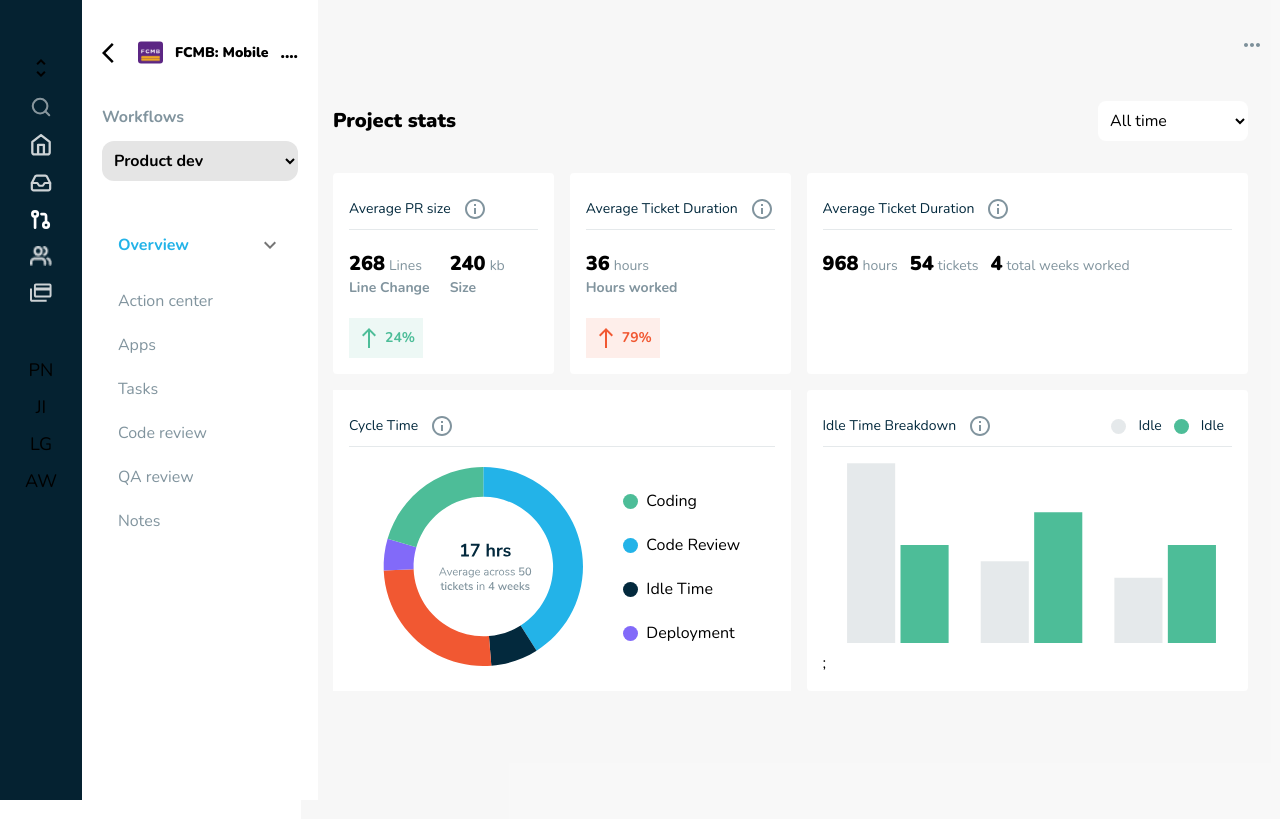
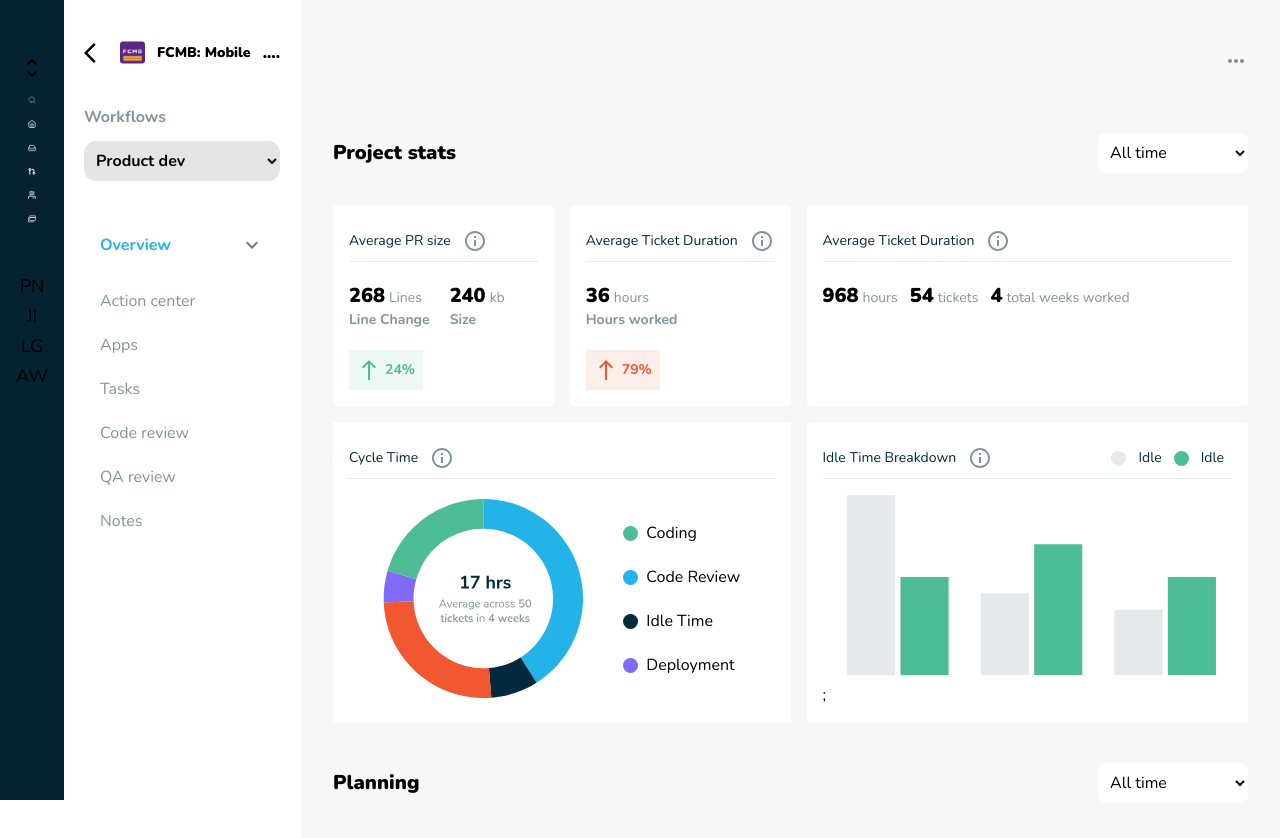
Before and after one commit to AdamJamiu/zeedas-dashboard, a Next.js app: page / in a window 1280 px wide. Shown: the top 838 px of the page. Built offline with nearby package versions, Linux system fonts and the light colour scheme.

Commit message:
tailwind.config

```diff
--- a/components/Main.js
+++ b/components/Main.js
@@ -172,6 +172,15 @@ const MainPage = () => {
                     </div>
                 </div>
 
+                {/*  */}
+                <div className='w-full flex flex-row items-center justify-between my-10'>
+                    <p className='font-black text-xl'>Planning</p>
+                    <select className='bg-white rounded-lg w-[150px] p-2'>
+                        <option>All time</option>
+                        <option>All time</option>
+                    </select>
+                </div>
+
             </div>
         </div>
     )
--- a/components/navigations/Sidenav.js
+++ b/components/navigations/Sidenav.js
@@ -20,7 +20,7 @@ const SideNav = () => {
 
     return (
 
-        <div className='px-5 h-full w-[100px] bg-[#052231] overflow-y-hidde'>
+        <div className='px-5 h-full  w-[100px] bg-[#052231] overflow-y-hidden'>
 
             <div className='pb-7 h-fit pt-[3em] flex flex-col items-center'>
 
@@ -29,7 +29,7 @@ const SideNav = () => {
                 </IconButton>
 
                 <IconButton size='medium' color="inherit" className='mb-3 bg-transparent text-white rounded-[.5em] hover:bg-glass'>
-                    <Image src={search} height={22} width={22} alt="" />
+                    <Image src={search} height={22} width={22} alt=""/>
                 </IconButton>
 
                 <IconButton size='medium' color="inherit" className='mb-3 text-white rounded-[.5em] hover:bg-glass'>
@@ -37,37 +37,37 @@ const SideNav = () => {
                 </IconButton>
 
                 <IconButton size='medium' color="inherit" className='mb-3 text-white rounded-[.5em] hover:bg-glass'>
-                    <Image src={inbox} height={22} width={22} alt="" />
+                    <Image src={inbox} height={22} width={22} alt=""/>
                 </IconButton>
 
                 <IconButton size='medium' color="inherit" className='mb-3 bg-[#23B3E8] text-white rounded-[.5em] hover:bg-glass'>
-                    <Image src={project} height={20} width={22} alt="" />
+                    <Image src={project} height={20} width={22} alt=""/>
                 </IconButton>
 
                 <IconButton size='medium' color="inherit" className='mb-3 text-white rounded-[.5em] hover:bg-glass'>
-                    <Image src={people} height={20} width={22} alt="" />
+                    <Image src={people} height={20} width={22} alt=""/>
                 </IconButton>
 
                 <IconButton size='medium' color="inherit" className='mb-3 text-white rounded-[.5em] hover:bg-glass'>
-                    <Image src={wallet} height={22} width={22} alt="" />
+                    <Image src={wallet} height={22} width={22} alt=""/>
                 </IconButton>
 
             </div>
 
             <div className='py-3 h-fit flex flex-col justify-center items-stretch'>
-                <IconButton size='small' color="inherit" className='mb-5 bg-[#23B3E8] text-white hover:bg-[#23B3E8]'>
+                <IconButton size='small' color="inherit" className='text-sm mb-5 bg-[#23B3E8] text-white hover:bg-[#23B3E8]'>
                     PN
                 </IconButton>
 
-                <IconButton size='small' color="inherit" className='mb-5 bg-[#4DBD98] text-white hover:bg-[#4DBD98]'>
+                <IconButton size='small' color="inherit" className='mb-5 text-sm bg-[#4DBD98] text-white hover:bg-[#4DBD98]'>
                     JI
                 </IconButton>
 
-                <IconButton size='small' color="inherit" className='mb-5 bg-[#3D43A2] text-white hover:bg-[#3D43A2]'>
+                <IconButton size='small' color="inherit" className='text-sm mb-5 bg-[#3D43A2] text-white hover:bg-[#3D43A2]'>
                     LG
                 </IconButton>
 
-                <IconButton size='small' color="inherit" className='mb-5 bg-[#F15832] text-white hover:bg-[#F15832]'>
+                <IconButton size='small' color="inherit" className='text-sm mb-5 bg-[#F15832] text-white hover:bg-[#F15832]'>
                     AW
                 </IconButton>
 
--- a/pages/index.js
+++ b/pages/index.js
@@ -27,10 +27,11 @@ export default function Home() {
         </div>
 
         <div className='py-[2em] px-[1em] bg-primary laptop:ml-[301px] ml-0'>
-          <div className="w-full text-right text-greyTxt">
+          <div className="w-full text-right text-greyTxt p-4">
             <MoreHorizIcon color="inherit" />
           </div>
           <Main />
+
         </div>
       </div>
 
--- a/tailwind.config.js
+++ b/tailwind.config.js
@@ -2,6 +2,8 @@ module.exports = {
   content: [
     "./pages/**/*.{js,ts,jsx,tsx}",
     "./components/**/*.{js,ts,jsx,tsx}",
+    "./pages/**/*.js",
+    "./components/**/*.js"
   ],
   theme: {
     extend: {
@@ -27,10 +29,6 @@ module.exports = {
       // => @media (min-width: 1280px) { ... }
     },
 
-    boxShadow: {
-      '4xl': '0px 4px 4px rgba(0, 0, 0, 0.25)',
-    },
-
     plugins: [],
   },
 };
```
